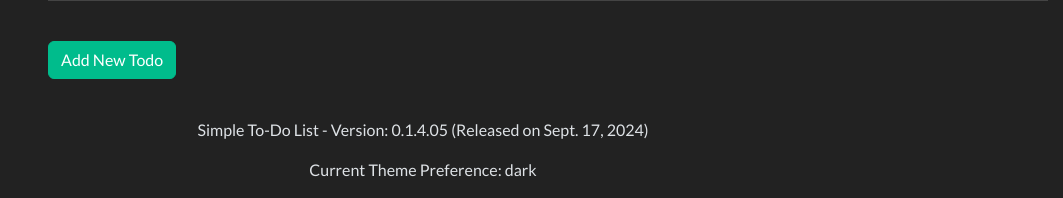
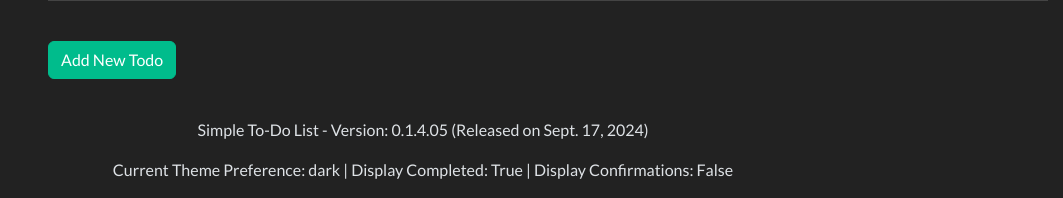
Before and after one commit to Tharic99/simple_todo_test, a Django app: page / in a window 1280 px wide. Shown: the part 2354-2552 px from the top of the page, without its empty margins (217-1280 px from the left). Run offline with Django 4.2, Linux system fonts and the light colour scheme; a user stored in the database is signed in; data comes from the database, SQL or seed files in the repository; both versions use the stored data as it was after the commit; some libraries are stand-ins or nearby versions.

Commit message:
0.1.4.05

```diff
--- a/settings/models.py
+++ b/settings/models.py
@@ -6,6 +6,7 @@
     user = models.OneToOneField(User, on_delete=models.CASCADE)
     theme_preference = models.CharField(max_length=10, choices=[('light', 'Light'), ('dark', 'Dark'), ('auto', 'Auto')], default='auto')
     show_completed = models.BooleanField(default=False)
+    enable_confirmations = models.BooleanField(default=True)
 
     def __str__(self):
         return f"{self.user.username}'s profile"
--- a/settings/views.py
+++ b/settings/views.py
@@ -13,11 +13,13 @@
         # Handle form submission for updating settings
         theme_mode = request.POST.get('theme_mode', 'auto')
         show_completed = request.POST.get('show_completed', 'no')
+        enable_confirmations = request.POST.get('enable_confirmations', 'no')
 
         # Save user profile settings
         user_profile, created = UserProfile.objects.get_or_create(user=request.user)
         user_profile.theme_preference = theme_mode
         user_profile.show_completed = (show_completed == 'yes')
+        user_profile.enable_confirmations = (enable_confirmations == 'yes')
         user_profile.save()
 
         return redirect('settings:settings_home')
@@ -26,11 +28,14 @@
     user_profile, created = UserProfile.objects.get_or_create(user=request.user)
     current_theme_mode = user_profile.theme_preference or 'auto'
     show_completed = 'yes' if user_profile.show_completed else 'no'
+    enable_confirmations = 'yes' if user_profile.enable_confirmations else 'no'
 
     return render(request, 'settings/settings_home.html', {
         'current_theme_mode': current_theme_mode,
         'show_completed': show_completed,
+        'enable_confirmations': enable_confirmations,
     })
+
 
 @login_required
 def manage_categories(request):
--- a/templates/base.html
+++ b/templates/base.html
@@ -126,7 +126,10 @@
         <div class="container">
             <p class="text-center">Simple To-Do List - Version: {{ latest_version.version_number }} (Released on {{ latest_version.release_date }})</p>
             {% if user.is_authenticated %}
-                <p class="text-center">Current Theme Preference: {{ user.userprofile.theme_preference }}</p>
+                <p class="text-center">Current Theme Preference: {{ user.userprofile.theme_preference }} |
+                Display Completed: {{ user.userprofile.show_completed }} |
+                Display Confirmations: {{ user.userprofile.enable_confirmations}}
+            </p>
             {% endif %}
         </div>
     </footer>
--- a/templates/todo/todo_list.html
+++ b/templates/todo/todo_list.html
@@ -3,7 +3,6 @@
 {% block title %}Simple To-Do List{% endblock %}
 
 {% block content %}
-
     <h2 class="mt-4 mb-4">Simple To-Do List</h2>
     <table class="table table-striped">
         <thead class="thead-dark">
@@ -42,7 +41,8 @@
                 {% if show_completed == 'yes' or todo.status.name != 'Completed' %}
                     <tr class="{% if todo.status and todo.status.name == 'Completed' %}completed{% endif %}">
                         <td style="text-align: center;">
-                            <input type="checkbox" class="task-checkbox" data-id="{{ todo.id }}" {% if todo.status and todo.status.name == 'Completed' %}checked{% endif %}>
+                            <input type="checkbox" class="task-checkbox" data-id="{{ todo.id }}"
+                                   {% if todo.status and todo.status.name == 'Completed' %}checked aria-checked="true"{% else %}aria-checked="false"{% endif %}>
                         </td>
                         <td>
                             {% if todo.category %}
@@ -84,4 +84,49 @@
         </tbody>
     </table>
     <a class="btn btn-success mt-4" href="{% url 'todo:add_todo' %}">Add New Todo</a>
+
+    <!-- Confirmation logic -->
+    <script>
+        document.addEventListener("DOMContentLoaded", function() {
+            // Get the enableConfirmations value from the server-side context
+            const enableConfirmations = {{ enable_confirmations|yesno:"true,false" }};
+
+            // Handle checkbox change event
+            document.querySelectorAll('.task-checkbox').forEach(checkbox => {
+                checkbox.addEventListener('change', function () {
+                    if (enableConfirmations) {
+                        if (confirm('Are you sure you want to update this task?')) {
+                            updateTaskStatus(checkbox);
+                        } else {
+                            checkbox.checked = !checkbox.checked;  // Revert the checkbox if confirmation was denied
+                        }
+                    } else {
+                        updateTaskStatus(checkbox);
+                    }
+                });
+            });
+
+            function updateTaskStatus(checkbox) {
+                const taskId = checkbox.getAttribute('data-id');
+                const isChecked = checkbox.checked ? 'Completed' : 'Not Completed';
+                fetch("{% url 'todo:update_task_status' %}", {
+                    method: 'POST',
+                    headers: {
+                        'Content-Type': 'application/json',
+                        'X-CSRFToken': '{{ csrf_token }}'
+                    },
+                    body: JSON.stringify({ id: taskId, status: isChecked })
+                }).then(response => response.json())
+                  .then(data => {
+                      if (data.status === 'success') {
+                          console.log('Task status updated successfully');
+                      } else {
+                          console.log('Failed to update task status');
+                      }
+                  }).catch(error => {
+                      console.error('Error:', error);
+                  });
+            }
+        });
+    </script>
 {% endblock %}
--- a/todo/views.py
+++ b/todo/views.py
@@ -39,18 +39,24 @@
         )
     ).order_by('completed_flag', sort_field)
 
+    # Get the current user's profile
     user_profile = get_object_or_404(UserProfile, user=request.user)
+
+    # Retrieve the 'show_completed' and 'enable_confirmations' values from the user's profile
     show_completed = 'yes' if user_profile.show_completed else 'no'
+    enable_confirmations = user_profile.enable_confirmations  # This was missing before
 
     context = {
         'todo_items': todo_items,
         'current_sort_by': sort_by,
         'current_order': order,
         'show_completed': show_completed,
+        'enable_confirmations': enable_confirmations,  # Pass the 'enable_confirmations' setting to the template
         'today': timezone.now().date()  # Pass the current date to the template
     }
 
     return render(request, 'todo/todo_list.html', context)
+
 
 
 @login_required
```
Also changed, not shown: settings/templates/settings/settings_home.html (+9 -0 lines), settings/templatetags/custom_filters.py (added, +11 -0 lines), db.sqlite3, settings/migrations/0003_userprofile_enable_confirmations.py (added), settings/templatetags/__init__.py (added).
